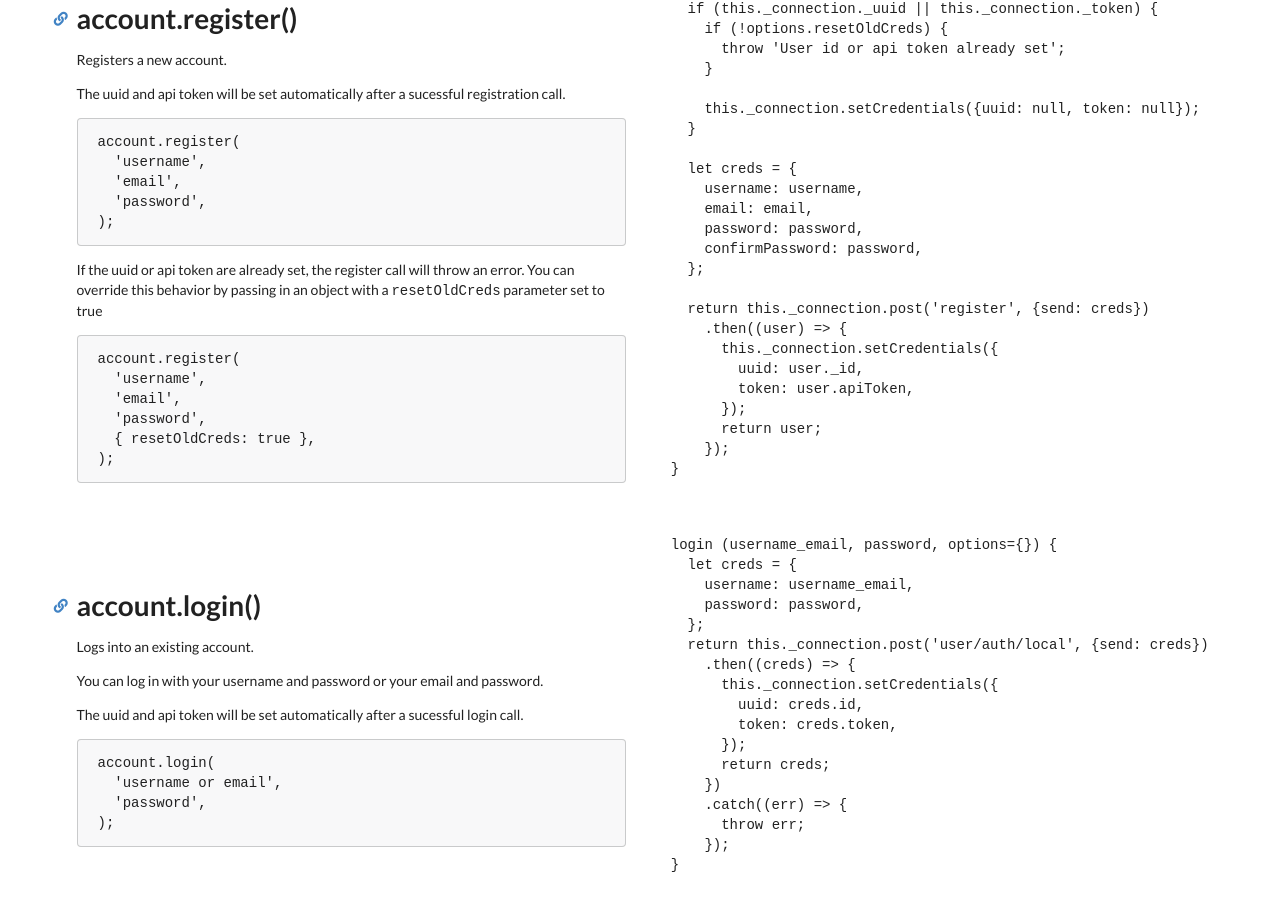
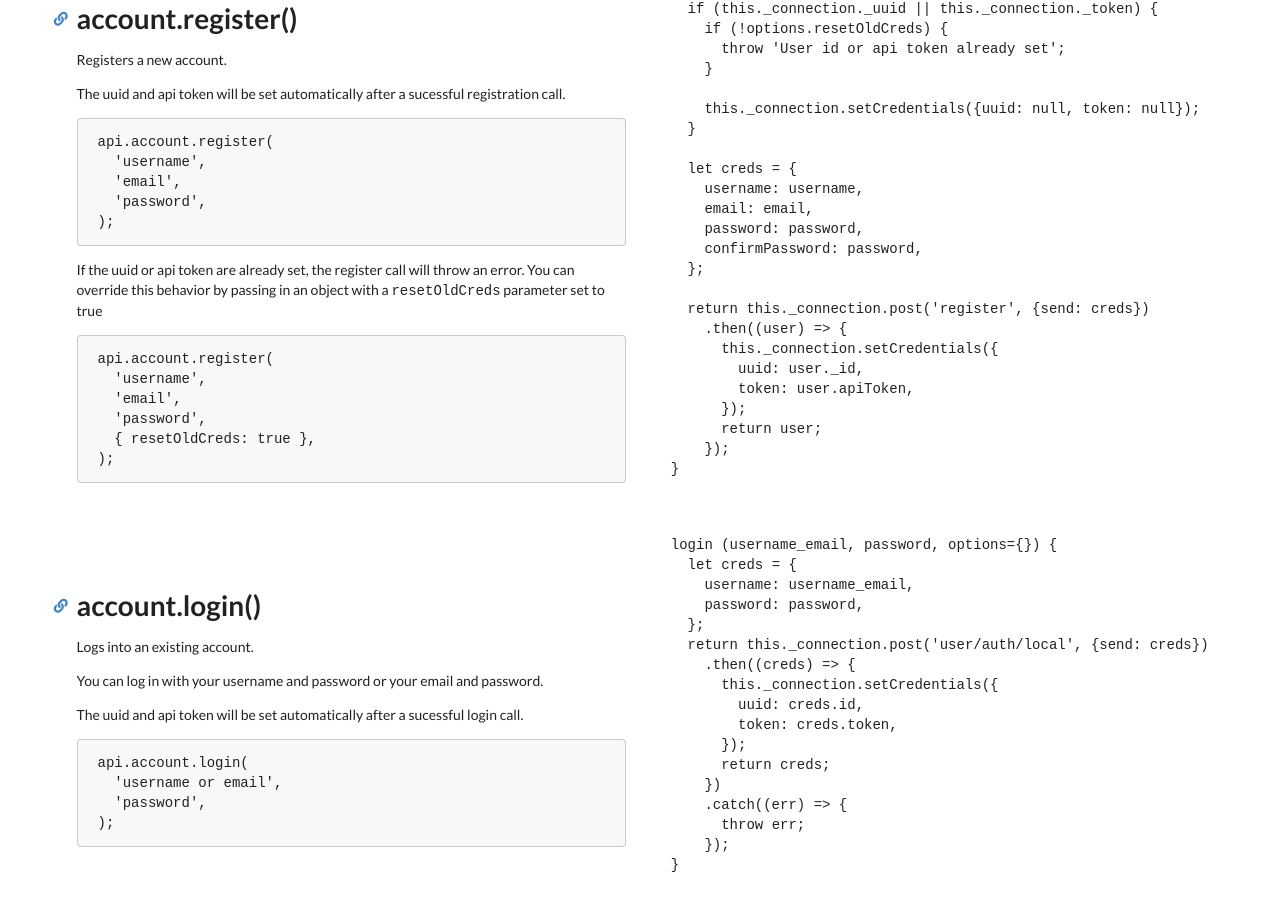
Before and after one commit to crookedneighbor/habitica-node, a website: page docs/account.html in a window 1280 px wide. Shown: the part 212-1115 px from the top of the page. Drawn offline with nearby package versions, Linux system fonts and the light colour scheme; a small style sheet from the web is missing.

Commit message:
Add api prefix to code samples

```diff
--- a/docs/account.html
+++ b/docs/account.html
@@ -103,14 +103,14 @@
                 <h1 id="account-register-">account.register()</h1>
 <p>Registers a new account.</p>
 <p>The uuid and api token will be set automatically after a sucessful registration call.</p>
-<pre><code class="lang-js">account.register(
+<pre><code class="lang-js">api.account.register(
   <span class="hljs-string">'username'</span>,
   <span class="hljs-string">'email'</span>,
   <span class="hljs-string">'password'</span>,
 );
 </code></pre>
 <p>If the uuid or api token are already set, the register call will throw an error. You can override this behavior by passing in an object with a <code>resetOldCreds</code> parameter set to true</p>
-<pre><code class="lang-js">account.register(
+<pre><code class="lang-js">api.account.register(
   <span class="hljs-string">'username'</span>,
   <span class="hljs-string">'email'</span>,
   <span class="hljs-string">'password'</span>,
@@ -164,7 +164,7 @@
 <p>Logs into an existing account.</p>
 <p>You can log in with your username and password or your email and password.</p>
 <p>The uuid and api token will be set automatically after a sucessful login call.</p>
-<pre><code class="lang-js">account.login(
+<pre><code class="lang-js">api.account.login(
   <span class="hljs-string">'username or email'</span>,
   <span class="hljs-string">'password'</span>,
 );
```
Also changed, not shown: docs/user.html (+1 -1 lines), src/account.js (+3 -3 lines), src/user.js (+1 -1 lines).
